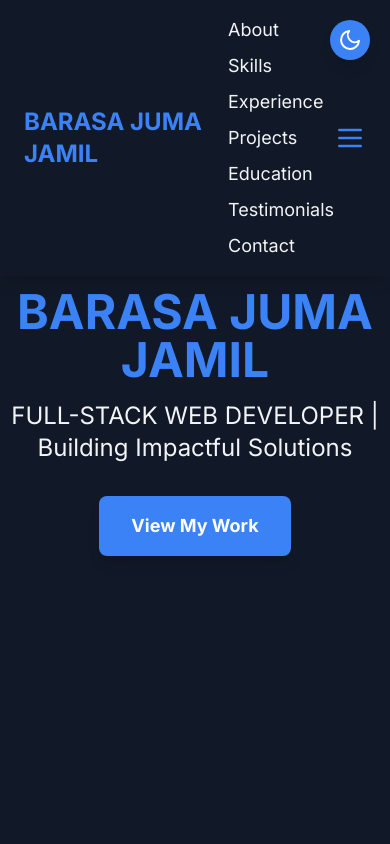
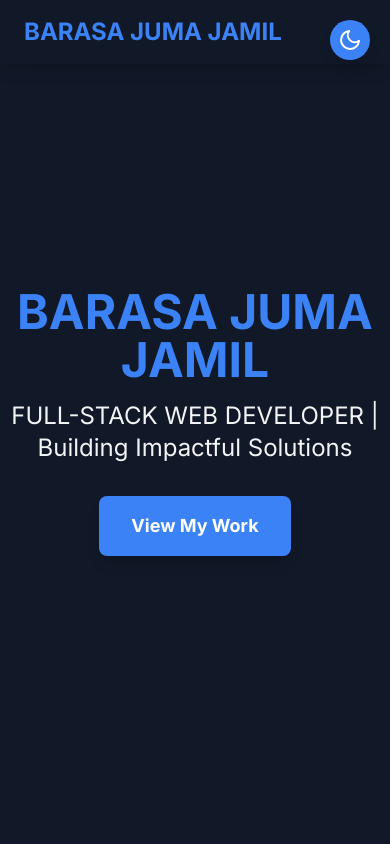
Before and after one commit to jamiljuma2/portfilio, a React (Create React App) app: page / in a window 390 px wide. Shown: the top 844 px of the page. Built offline with nearby package versions, Linux system fonts and the light colour scheme; the HTML template or start-up script is replaced by a standard one.

Commit message:
Fix double navigation menu on mobile

```diff
--- a/src/components/Navbar.js
+++ b/src/components/Navbar.js
@@ -16,7 +16,7 @@ const Navbar = () => {
       <div className="w-full max-w-7xl mx-auto flex justify-between items-center py-4 px-6">
         <div className="text-2xl font-bold text-blue-500">BARASA JUMA JAMIL</div>
         {/* Desktop menu */}
-        <ul className="flex flex-col md:flex-row md:space-x-8 space-y-2 md:space-y-0 text-lg">
+        <ul className="hidden md:flex space-x-8 text-lg">
           {navLinks.map(link => (
             <li key={link.label}><a href={link.href} className="hover:text-blue-500 transition-colors">{link.label}</a></li>
           ))}
```
